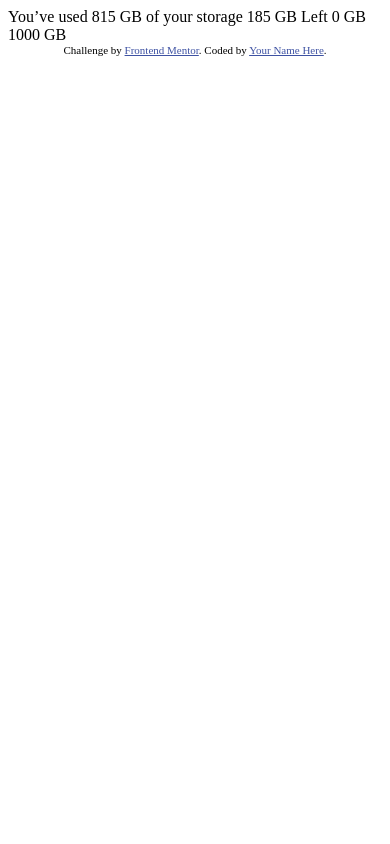
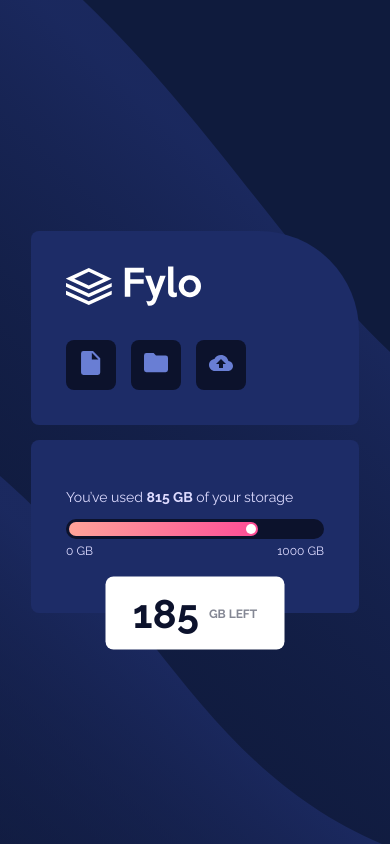
Before and after one commit to Jommartinez/component-data-storage, a plain HTML site: page index.html in a window 390 px wide. Drawn offline with Linux system fonts and the light colour scheme.

Commit message:
responsive

```diff
--- a/index.html
+++ b/index.html
@@ -1,31 +1,59 @@
 <!DOCTYPE html>
 <html lang="en">
-<head>
-  <meta charset="UTF-8">
-  <meta name="viewport" content="width=device-width, initial-scale=1.0"> <!-- displays site properly based on user's device -->
-
-  <link rel="icon" type="image/png" sizes="32x32" href="./images/favicon-32x32.png">
-
-  <title>Frontend Mentor | Fylo data storage component</title>
-
-  <!-- Feel free to remove these styles or customise in your own stylesheet 👍 -->
-  <style>
-    .attribution { font-size: 11px; text-align: center; }
-    .attribution a { color: hsl(228, 45%, 44%); }
-  </style>
-</head>
-<body>
-
-  You’ve used 815 GB of your storage
-
-  185 GB Left
-
-  0 GB
-  1000 GB
-
-  <div class="attribution">
-    Challenge by <a href="https://www.frontendmentor.io?ref=challenge" target="_blank">Frontend Mentor</a>.
-    Coded by <a href="#">Your Name Here</a>.
-  </div>
-</body>
+	<head>
+		<meta charset="UTF-8" />
+		<meta name="viewport" content="width=device-width, initial-scale=1.0" />
+		<link
+			rel="icon"
+			type="image/png"
+			sizes="32x32"
+			href="./images/favicon-32x32.png"
+		/>
+		<title>Fylo data storage component</title>
+		<link
+			href="https://fonts.googleapis.com/css2?family=Raleway:wght@400;700&display=swap"
+			rel="stylesheet"
+		/>
+		<link rel="stylesheet" href="./static/css/styles.css" />
+	</head>
+	<body>
+		<main class="main">
+			<div class="wrapper">
+				<div class="info">
+					<div class="logo">
+						<img src="./static/images/logo.svg" alt="logo" />
+					</div>
+					<div class="icons">
+						<div class="icon">
+							<div class="img">
+								<img src="./static/images/icon-document.svg" alt="document" />
+							</div>
+						</div>
+						<div class="icon">
+							<div class="img">
+								<img src="./static/images/icon-folder.svg" alt="folder" />
+							</div>
+						</div>
+						<div class="icon">
+							<div class="img">
+								<img src="./static/images/icon-upload.svg" alt="upload" />
+							</div>
+						</div>
+					</div>
+				</div>
+				<div class="data">
+					<div class="storage">
+						<div class="number">185 <small>GB Left</small></div>
+					</div>
+					<p class="data-info">
+						You’ve used <strong>815 GB</strong> of your storage
+					</p>
+					<div class="data-progress-bar">
+						<div class="data-progress-bar-percent"></div>
+					</div>
+					<div class="range"><span>0 GB</span><span>1000 GB</span></div>
+				</div>
+			</div>
+		</main>
+	</body>
 </html>
--- /dev/null
+++ b/src/sass/styles.scss
@@ -0,0 +1,198 @@
+:root {
+	--gradient-1: hsl(6, 100%, 80%);
+	--gradient-2: hsl(335, 100%, 65%);
+	--paleBlue: hsl(243, 100%, 93%);
+	--grayishBlue: hsl(229, 7%, 55%);
+	--darkBlue: hsl(228, 56%, 26%);
+	--veryDarkBlue: hsl(229, 57%, 11%);
+}
+@keyframes progress {
+	0% {
+		width: 0%;
+	}
+	100% {
+		width: 75%;
+	}
+}
+@keyframes fade-in {
+	0% {
+		opacity: 0;
+	}
+	100% {
+		opacity: 1;
+	}
+}
+* {
+	box-sizing: border-box;
+}
+body {
+	font-family: "Raleway", sans-serif;
+	margin: 0;
+	padding: 0;
+	width: 100vw;
+	color: var(--paleBlue);
+}
+main {
+	display: flex;
+	justify-content: center;
+	align-items: center;
+	min-height: 100vh;
+	padding: 25px;
+	background-image: url("../images/bg-mobile.svg");
+	background-color: var(--veryDarkBlue);
+	background-repeat: no-repeat;
+	background-size: cover;
+	background-position: center;
+	@media screen and(min-width: 1024px) {
+		background-image: none;
+		&::after {
+			content: "";
+			background: url(../images/bg-desktop.svg) #0c122c no-repeat center
+				center/cover;
+			width: 100%;
+			height: 50%;
+			border-top-left-radius: 250px;
+			position: absolute;
+			bottom: 0;
+			left: 0;
+			z-index: 1;
+		}
+	}
+	.wrapper {
+		display: grid;
+		grid-row-gap: 15px;
+		z-index: 2;
+		@media screen and (min-width: 1024px) {
+			width: 100%;
+			max-width: 920px;
+			grid-template-columns: 353px auto;
+			grid-column-gap: 30px;
+		}
+	}
+}
+.info {
+	width: 100%;
+	height: auto;
+	min-width: 328px;
+	padding: 35px;
+	border-radius: 8px;
+	border-top-right-radius: 100px;
+	background-color: var(--darkBlue);
+	.logo {
+		margin-bottom: 30px;
+	}
+	.icons {
+		display: grid;
+		grid-template-columns: 50px 50px 50px;
+		grid-column-gap: 15px;
+
+		align-items: center;
+		.icon {
+			border-radius: 8px;
+			display: flex;
+			justify-content: center;
+			align-items: center;
+			background-color: var(--veryDarkBlue);
+			height: 50px;
+		}
+	}
+}
+.data {
+	width: 100%;
+	height: auto;
+	min-width: 328px;
+	padding: 35px;
+	padding-bottom: 55px;
+	border-radius: 8px;
+	background-color: var(--darkBlue);
+	font-size: 14px;
+	position: relative;
+	@media screen and(min-width: 1024px) {
+		padding-bottom: 0;
+		height: 157px;
+		align-self: flex-end;
+	}
+	.storage {
+		position: absolute;
+		background-color: #ffffff;
+		color: var(--veryDarkBlue);
+		display: flex;
+		justify-content: center;
+		align-items: center;
+		border-radius: 8px;
+		font-size: 40px;
+		font-weight: 700;
+		left: 50%;
+		transform: translate(-50%, 50%);
+		bottom: 0;
+		width: 179px;
+		height: 73px;
+		animation: 2s ease-in 0s fade-in;
+		@media screen and(min-width: 1024px) {
+			bottom: auto;
+			top: 0;
+			right: 35px;
+			left: auto;
+			transform: translateY(-50%);
+			border-bottom-right-radius: 0;
+			::after {
+				content: "";
+				position: absolute;
+				top: 69px;
+				right: 0;
+				border-top: 25px solid #ffffff;
+				border-left: 25px solid transparent;
+			}
+		}
+		.number {
+			display: flex;
+			justify-content: center;
+			align-items: center;
+		}
+		small {
+			font-size: 12px;
+			color: var(--grayishBlue);
+			text-transform: uppercase;
+			margin-left: 10px;
+		}
+	}
+	&-info {
+		text-align: left;
+	}
+	&-progress-bar {
+		display: block;
+		width: 100%;
+		height: 20px;
+		border-radius: 10px;
+		background-color: var(--veryDarkBlue);
+		padding: 3px;
+		&-percent {
+			width: 75%;
+			height: 100%;
+			position: relative;
+			background-image: linear-gradient(
+				to right,
+				var(--gradient-1) 0%,
+				var(--gradient-2) 100%
+			);
+			border-radius: 10px;
+			animation: 2s ease 0s progress;
+			&::after {
+				content: "";
+				position: absolute;
+				width: 10px;
+				height: 10px;
+				background-color: #fff;
+				border-radius: 10px;
+				right: 2px;
+				top: 2px;
+			}
+		}
+	}
+	.range {
+		font-size: 12px;
+		display: flex;
+		justify-content: space-between;
+		margin-top: 5px;
+	}
+}
```
Also changed, not shown: static/css/styles.css (added), static/images/bg-desktop.svg (renamed from images/bg-desktop.svg), static/images/bg-mobile.svg (renamed from images/bg-mobile.svg), static/images/favicon-32x32.png (renamed from images/favicon-32x32.png), static/images/icon-document.svg (renamed from images/icon-document.svg), static/images/icon-folder.svg (renamed from images/icon-folder.svg), static/images/icon-upload.svg (renamed from images/icon-upload.svg), static/images/logo.svg (renamed from images/logo.svg), 1 other file.
